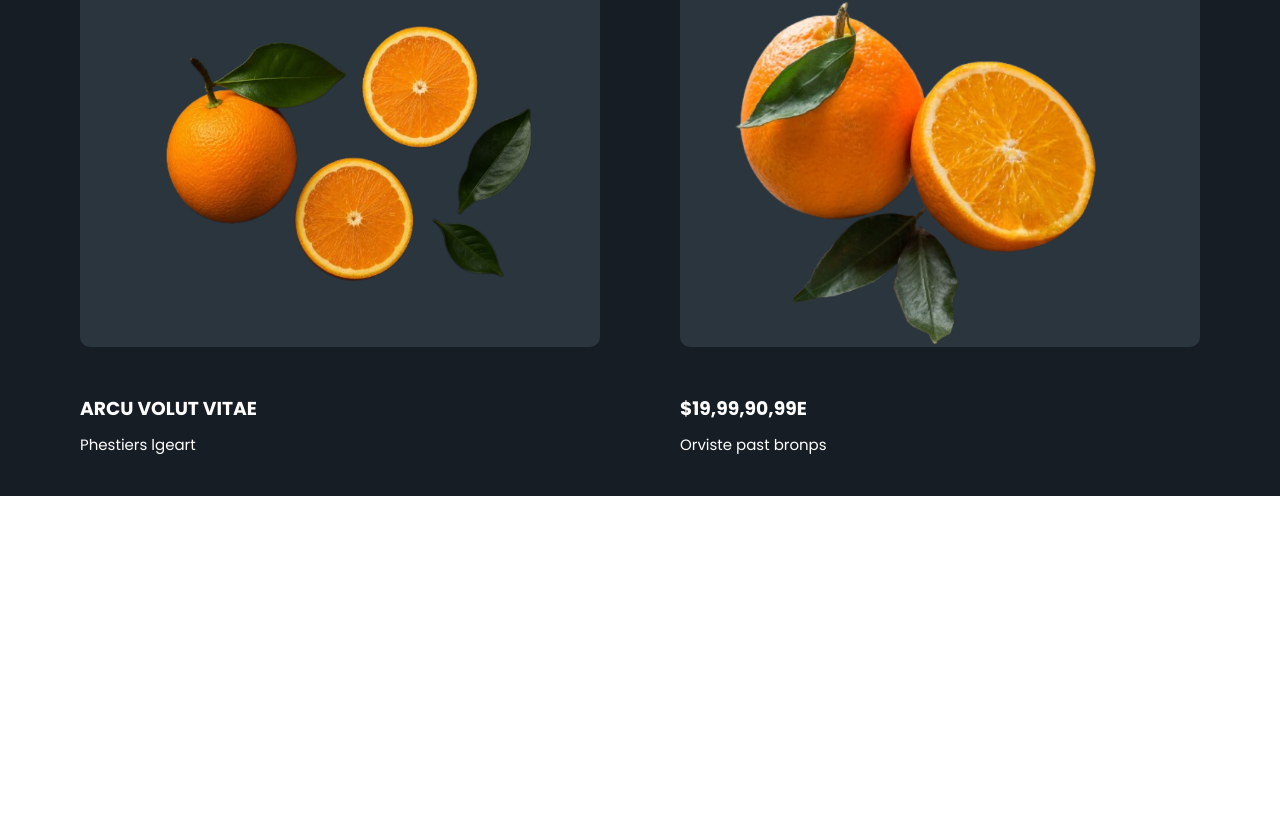
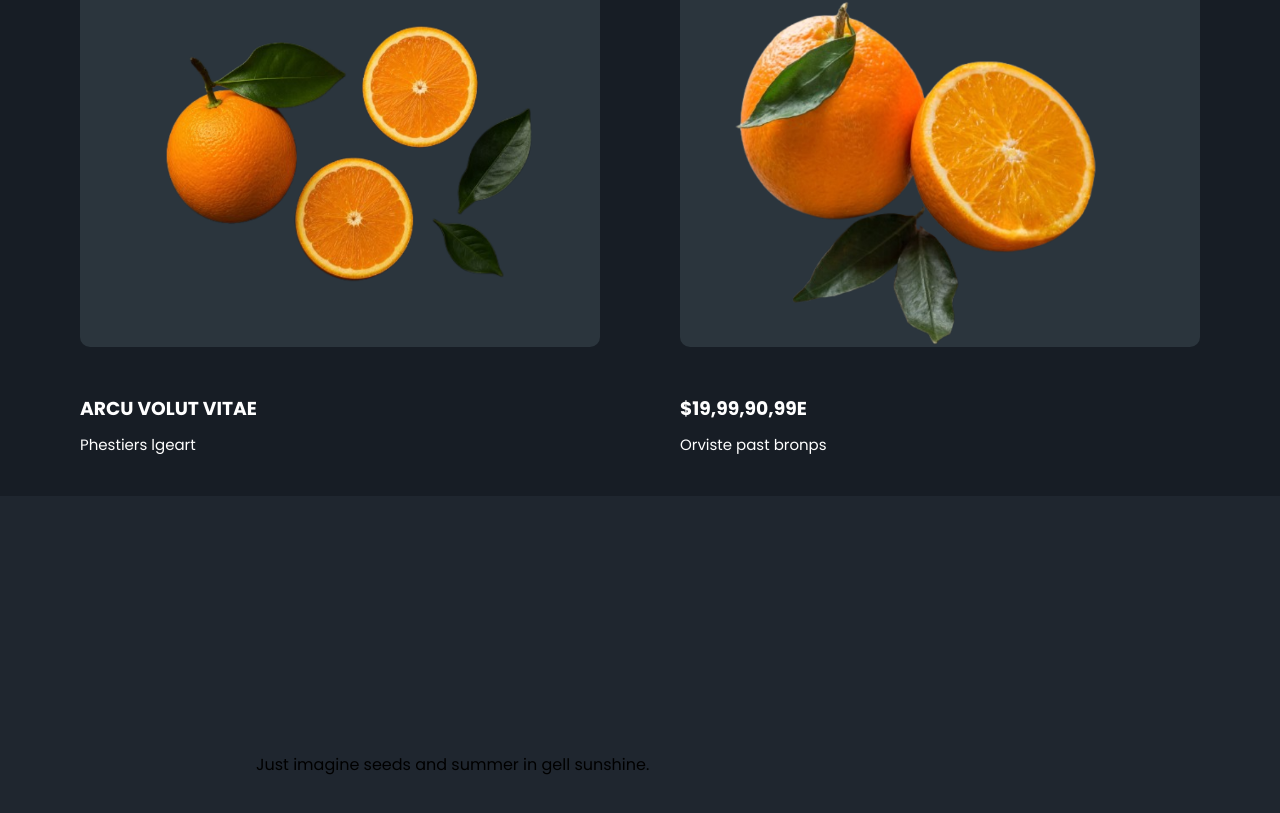
Before and after one commit to NeeloByron/ReactTS_UI_Challenge, a React (Vite) app: page /contactUs in a window 1280 px wide. Shown: the part 1683-2496 px from the top of the page. Before the commit the page ends 2179 px from the top, so only its background shows below. Built offline with nearby package versions, Linux system fonts and the light colour scheme; grey boxes are pictures that could not be loaded.

Commit message:
Added my About section and style

```diff
--- a/src/App.tsx
+++ b/src/App.tsx
@@ -2,6 +2,7 @@ import { NavBar } from './Component/NavBar/NavBar'
 import { HeroSec } from './Component/Hero/HeroSec'
 import { FeatureSec } from './Component/Feature/FeatureSec'
 import { MenuSec } from './Component/Menu/MenuSec'
+import { AboutSec } from './Component/About/AboutSec'
 import Button from './Component/Button/Button'
 
 
@@ -13,7 +14,7 @@ function App() {
       <HeroSec />
       <FeatureSec />
       <MenuSec />
-
+      <AboutSec />
   </>
 
 
--- /dev/null
+++ b/src/Component/About/AboutSec.tsx
@@ -0,0 +1,17 @@
+import './aboutSec.Module.css'
+
+export const AboutSec = () => {
+  return (
+     <>
+        <div className='aboutSection'>
+          <div className='aboutText'>
+             <p>Just imagine seeds and summer in gell sunshine.</p>
+           </div>
+
+           <div className="aboutImageCard">
+
+           </div>
+      </div>
+    </>
+      )
+}
--- /dev/null
+++ b/src/Component/About/aboutSec.Module.css
@@ -0,0 +1,6 @@
+.aboutSection {
+    display: flex;
+    background-color: #1F262F;
+    border: 50px;
+    padding: 16rem;
+}
--- a/src/Component/NavBar/NavBar.css
+++ b/src/Component/NavBar/NavBar.css
@@ -4,7 +4,6 @@
     align-items: center;
     padding: 15px 50px;
     background-color: #10171f;
-
 }
 
 .logo img {
```
